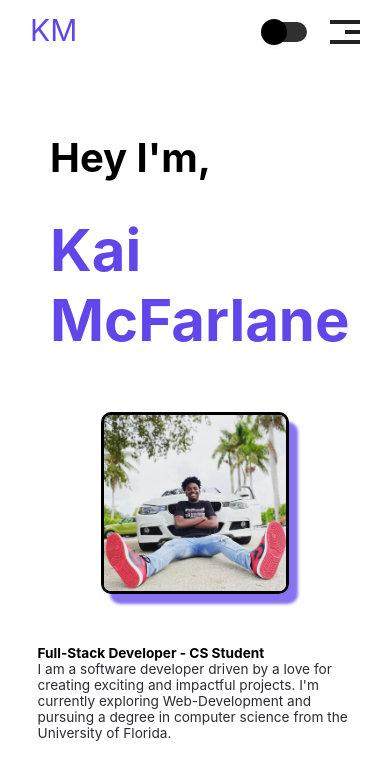
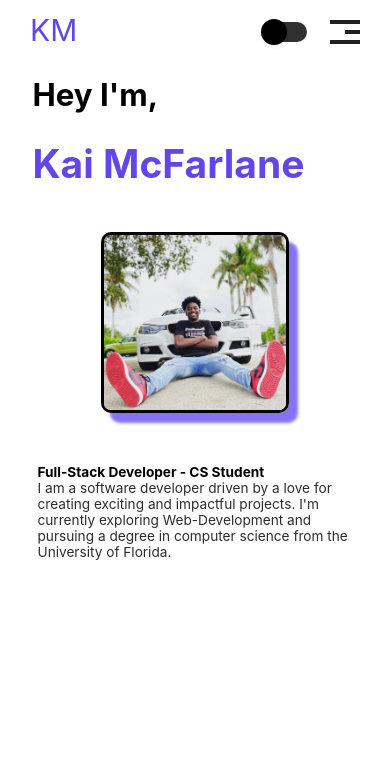
Before and after one commit to kaimcfarlane/portfolio_website_km, a React (Create React App) app in the folder portfolio_website_km/: page / in a window 390 px wide. Shown: the top 780 px of the page. Built offline with nearby package versions, Linux system fonts and the light colour scheme; the HTML template or start-up script is replaced by a standard one.

Commit message:
Added mobile styling for smaller phones

```diff
--- a/portfolio_website_km/src/MenuTransition.css
+++ b/portfolio_website_km/src/MenuTransition.css
@@ -21,7 +21,7 @@
     font-family: 'Yellowtail', cursive;
 }
 
-@media(max-width: 500px) {
+@media(max-width: 500px) and (min-height: 851px) {
     #transitionBoxTitle{
         position: relative;
         top: 20%;
@@ -29,3 +29,14 @@
         left: -4%;
     }
 }
+
+
+
+@media(max-height: 850px) {
+#transitionBoxTitle{
+    top: 10%;
+    font-size: 200px;
+    left: -4%;
+    position: relative;
+  }
+}
--- a/portfolio_website_km/src/Welcome.module.css
+++ b/portfolio_website_km/src/Welcome.module.css
@@ -300,7 +300,7 @@
   animation-delay: 5s;
 }
 
-  @media (max-width: 500px) {
+  @media (max-width: 500px) and (min-height: 851px) {
     #welcomeAll{
       flex-direction: column;
       /* margin-top: -113px; */
@@ -332,6 +332,57 @@
     }
   }
 
+  /* Iphone 13 is 653px tall */
+  @media(max-height: 850px) {
+    #welcomeAll{
+      flex-direction: column;
+    }
+
+    #welcomeContent{
+      margin-top: 50px;
+      margin-left: -53px;
+    }
+
+    #title{
+      margin-top: 0;
+      margin-bottom: 20px;
+      font-size: 10vw;
+    }
+
+    #subtitle{
+      font-size: 8vw;
+    }
+
+    #profilePic{
+      margin-left: 0;
+      margin-top: 37px;
+      margin-bottom: 37px;
+    }
+
+    #SMContainer{
+      top: 50%;
+    }
+
+    #mouseContainer{
+      top: -7%;
+    }
+
+    #profilePic{
+      margin-top: 25px;
+      margin-left: 0;
+      margin-bottom: 37px;
+    }
+
+    #SMContainer{
+      top: 40%;
+    }
+
+    #mouseContainer{
+      position: relative;
+      top: -13%;
+    }
+  }
+
   /* Stop horizontal scroll */
   /* Everything needs to be much smaller, icons and grpahics manual but text the smae size, i'd say as large as about page title text */
   /* Remove linkedin and github logo */
```
